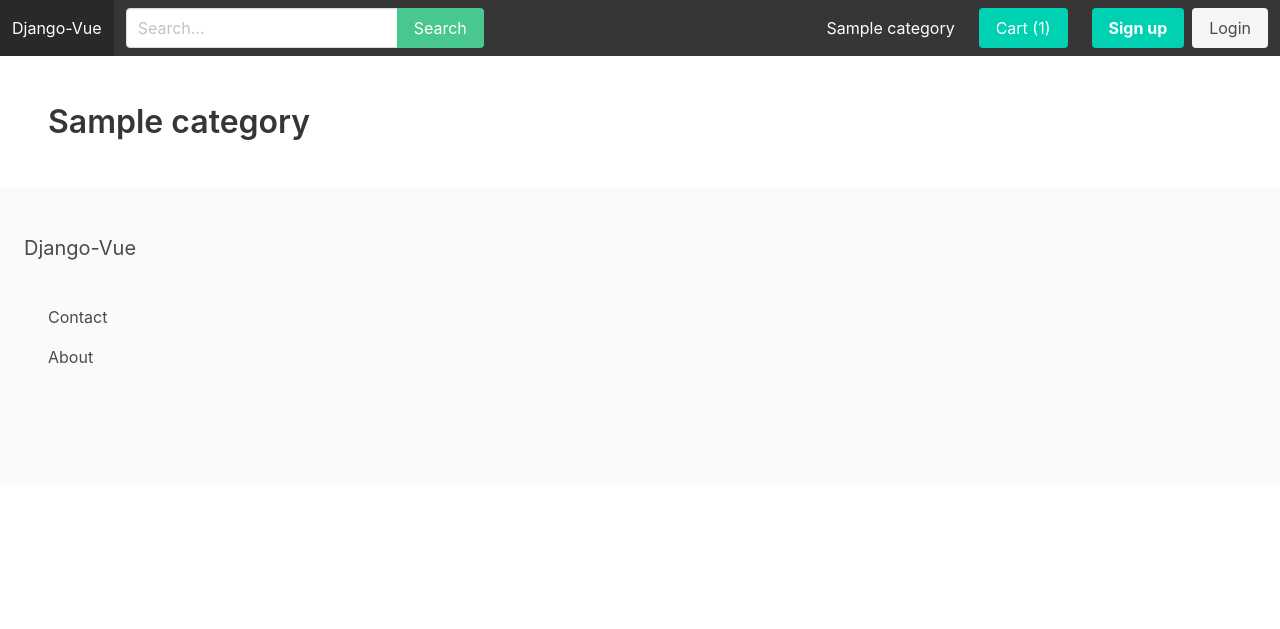
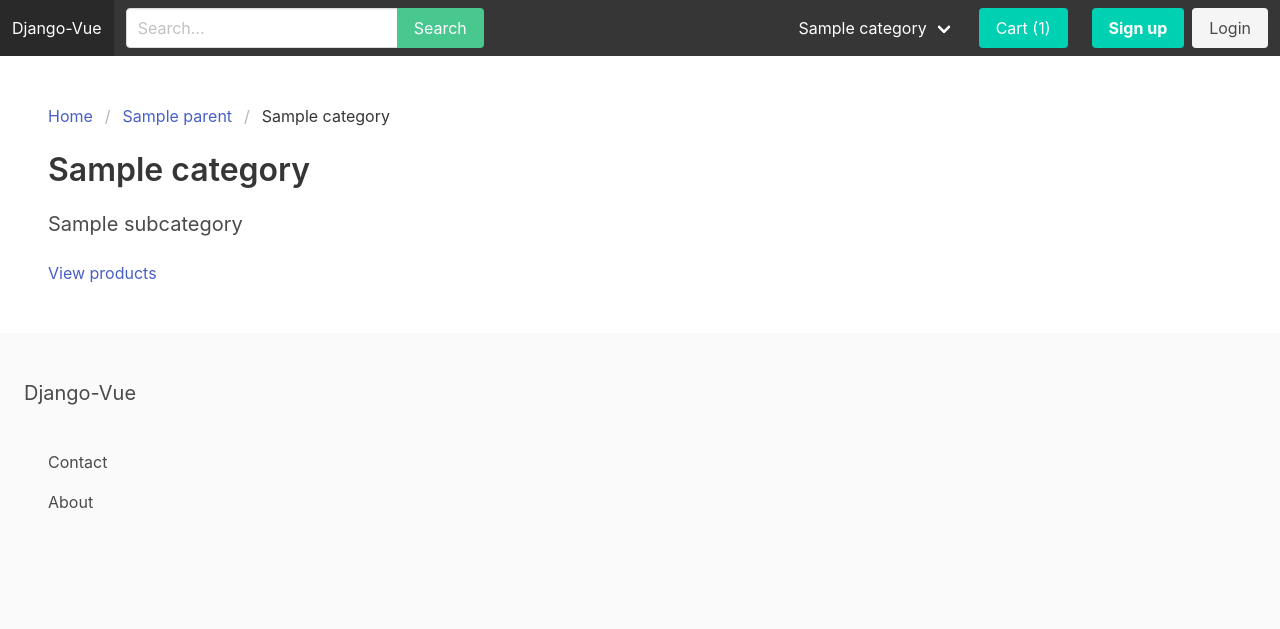
Before and after one commit to oguzhanoxel/Django-Vue, a Django app: template apps/store/templates/category_detail.html in a window 1280 px wide. Shown: the top 629 px of the page. Run offline with Django 3.2, Linux system fonts and the light colour scheme; the template is opened without the code that fills it: most values are stand-ins (such as "Sample title", 1, 10 or a date in 2020); some libraries are stand-ins or nearby versions.

Commit message:
added SubCategories

```diff
--- a/apps/core/templates/base.html
+++ b/apps/core/templates/base.html
@@ -37,7 +37,19 @@
 				</div>
                 <div class="navbar-end">
                     {% for category in menu_categories %}
-                        <a href="{% url 'category_detail' category.slug %}" class="navbar-item">{{ category.title }}</a>
+                        {% if not category.children.all %}
+                            <a href="{% url 'category_detail' category.slug %}" class="navbar-item">{{ category.title }}</a>
+                        {% else %}
+                            <div class="navbar-item has-dropdown is-hoverable">
+                                <a href="{% url 'category_detail' category.slug %}" class="navbar-link">{{ category.title }}</a>
+
+                                <div class="navbar-dropdown">
+                                    {% for subcategory in category.children.all %}
+                                        <a href="{% url 'category_detail' subcategory.slug %}" class="navbar-item">{{ subcategory.title }}</a>
+                                    {% endfor %}
+                                </div>
+                            </div>
+                        {% endif %}
                     {% endfor %}
                     <div class="navbar-item">
                         <a href="{% url 'cart' %}" class="button is-primary">Cart ([[ numItems ]])</a>
--- a/apps/store/context_processors.py
+++ b/apps/store/context_processors.py
@@ -2,5 +2,6 @@ from .models import Category
 
 
 def menu_categories(request):
-    menu_categories = Category.objects.all()
-    return {'menu_categories': menu_categories}
+    categories = Category.objects.filter(parent=None)
+
+    return {'menu_categories': categories}
--- a/apps/store/models.py
+++ b/apps/store/models.py
@@ -6,6 +6,12 @@ from django.contrib.auth.models import User
 
 
 class Category(models.Model):
+    parent = models.ForeignKey(
+        'self',
+        related_name='children',
+        on_delete=models.CASCADE,
+        blank=True, null=True
+    )
     title = models.CharField(max_length=255)
     slug = models.SlugField(max_length=255)
     ordering = models.IntegerField(default=0)
--- a/apps/store/templates/category_detail.html
+++ b/apps/store/templates/category_detail.html
@@ -3,9 +3,31 @@
 {% block title %}{{ category.title }} | {% endblock %}
 
 {% block content %}
+    <nav class="breadcrumb" aria-label="breadcrumbs">
+        <ul>
+            <li><a href="{% url 'frontpage' %}">Home</a></li>
+            {% if category.parent %}
+                <li><a href="{% url 'category_detail' category.parent.slug %}">{{ category.parent.title }}</a></li>
+            {% endif %}
+            <li class="is-active"><a href="{% url 'category_detail' category.slug %}">{{ category.title }}</a></li>
+        </ul>
+    </nav>
+
     <h1 class="title">{{ category.title }}</h1>
 
-    {% with products as list_products %}
-        {% include 'parts/product_list.html' %}
-    {% endwith %}
+    {% if category.children.all %}
+        <div class="columns is-multiline">
+            {% for subcategory in category.children.all %}
+                <div class="column is-3">
+                    <h2 class="subtitle">{{ subcategory.title }}</h2>
+
+                    <a href="{% url 'category_detail' subcategory.slug %}">View products</a>
+                </div>
+            {% endfor %}
+        </div>
+    {% else %}
+        {% with products as list_products %}
+            {% include 'parts/product_list.html' %}
+        {% endwith %}
+    {% endif %}
 {% endblock %}
```
Also changed, not shown: apps/store/templates/product_detail.html (+11 -0 lines), apps/store/migrations/0010_category_parent.py (added).
